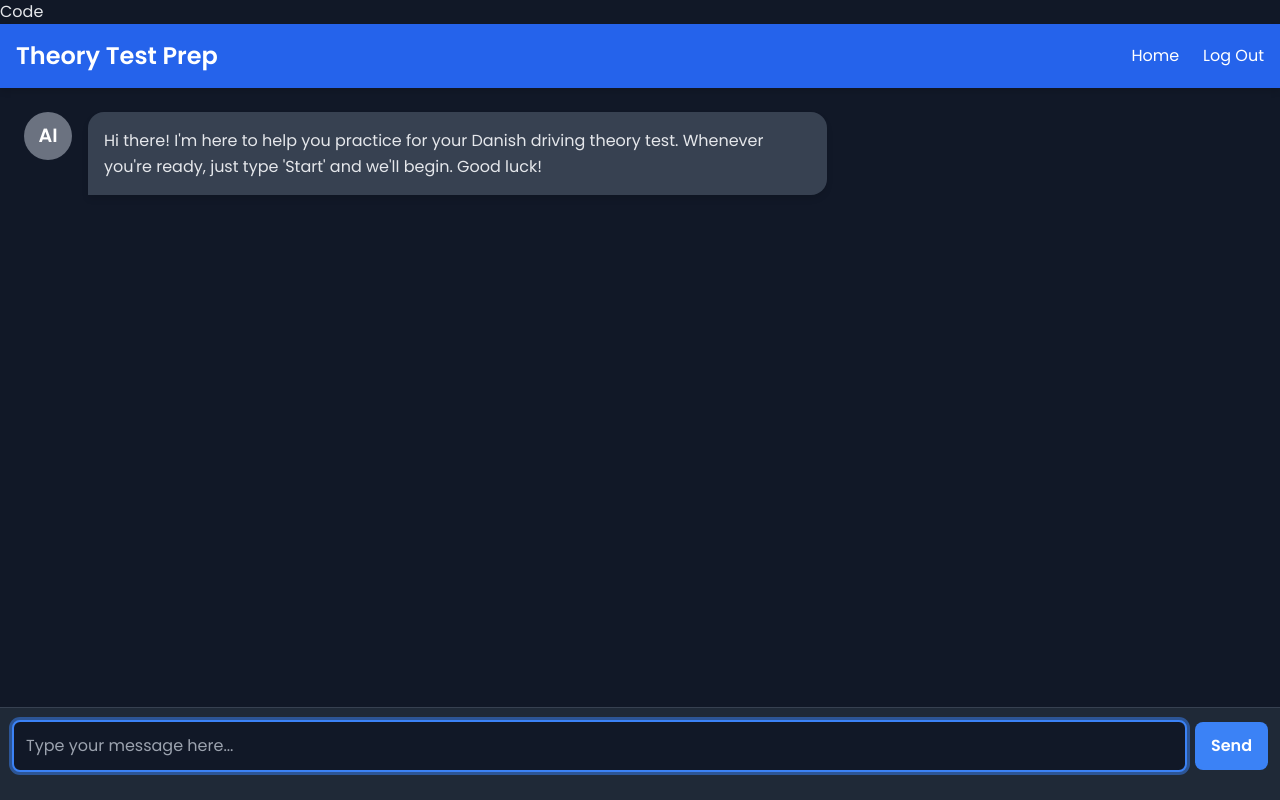
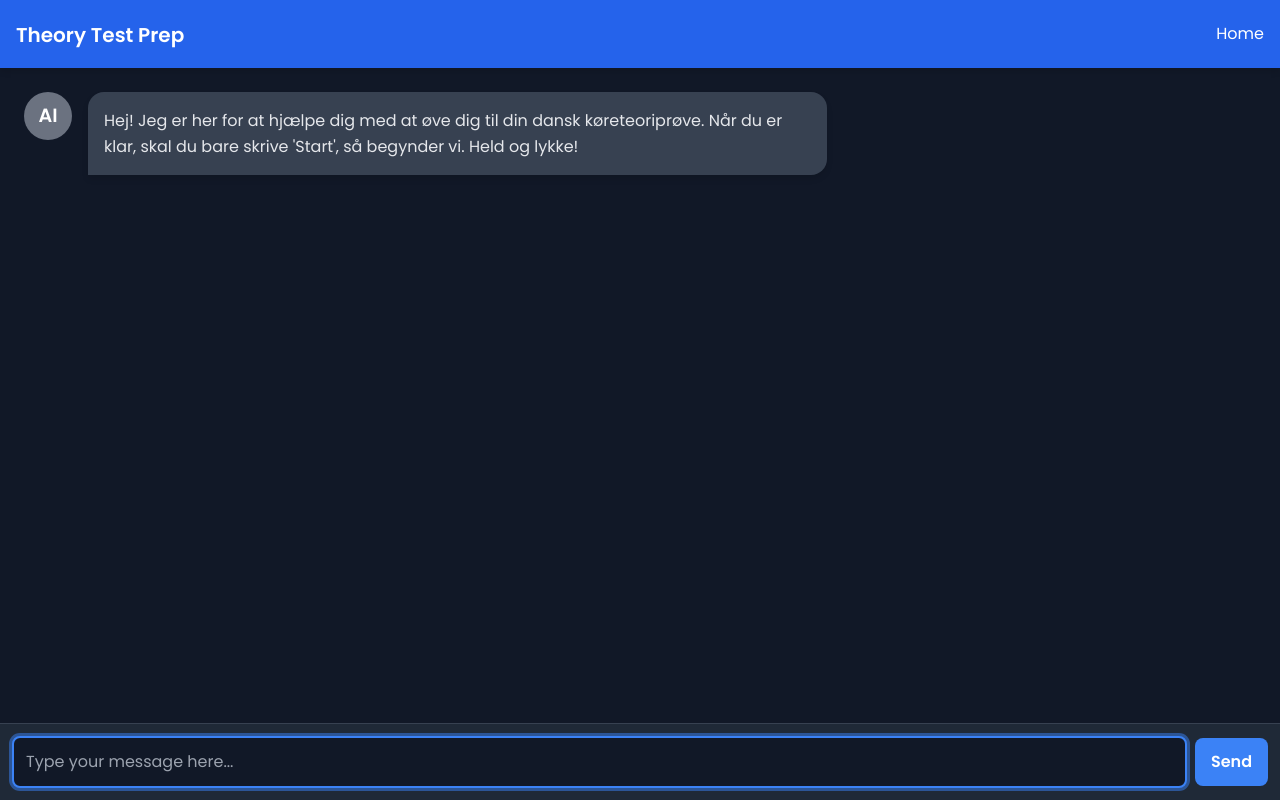
Before and after one commit to Teamfreya/Danishtheorytest, a Flask app: page /theory-test in a window 1280 px wide. Run offline with Flask 3, Linux system fonts and the light colour scheme; a user stored in the database is signed in; some libraries are stand-ins or nearby versions.

Commit message:
Update theory_test.html

```diff
--- a/Danish version theory test/templates/theory_test.html
+++ b/Danish version theory test/templates/theory_test.html
@@ -1,7 +1,3 @@
-Code
-
-
-
 <!DOCTYPE html>
 <html lang="en">
 
@@ -31,8 +27,9 @@ Code
       box-shadow: 0 4px 6px rgba(0, 0, 0, 0.1);
     }
 
-    h1 {
-      margin: 0;
+    h1 a {
+      color: white;
+      text-decoration: none;
       font-size: 1.25rem;
       font-weight: 600;
     }
@@ -41,8 +38,7 @@ Code
       flex-grow: 1;
       overflow-y: auto;
       padding: 1rem;
-      display: flex;
-      flex-direction: column;
+      padding-bottom: 5rem; /* Ensure space for the fixed footer */
     }
 
     .message {
@@ -74,13 +70,11 @@ Code
       background-color: #3b82f6;
       color: white;
       border-bottom-right-radius: 0;
-      /* Sharp corner for user message */
     }
 
     .assistant .message-content {
       background-color: #374151;
       border-bottom-left-radius: 0;
-      /* Sharp corner for assistant message */
     }
 
     .avatar {
@@ -98,7 +92,6 @@ Code
 
     .user .avatar {
       order: 1;
-      /* Move the user avatar to the right */
       margin-left: 1rem;
       margin-right: 0;
       background-color: #2563eb;
@@ -115,6 +108,12 @@ Code
       background-color: #1f2937;
       border-top: 1px solid #374151;
       padding: 0.75rem;
+      position: fixed; /* Stick footer at the bottom */
+      bottom: 0;
+      left: 0;
+      right: 0;
+      width: 100%; /* Full width */
+      z-index: 1000; /* Make sure it's on top */
     }
 
     form {
@@ -211,7 +210,6 @@ Code
       }
     }
 
-    /* Responsive adjustments */
     @media (min-width: 640px) {
       h1 {
         font-size: 1.5rem;
@@ -256,11 +254,10 @@ Code
 <body>
   <header class="bg-blue-600 text-white p-4 sticky top-0 z-50">
     <div class="container mx-auto flex justify-between items-center">
-      <h1 class="text-xl sm:text-2xl font-bold">Theory Test Prep</h1>
+      <h1><a href="/">Theory Test Prep</a></h1>
       <nav>
         <ul class="flex space-x-4 sm:space-x-6">
           <li><a href="/" class="hover:text-blue-200">Home</a></li>
-          <li><a href="/logout" class="hover:text-blue-200">Log Out</a></li>
         </ul>
       </nav>
     </div>
@@ -270,8 +267,8 @@ Code
 
   <footer>
     <form id="messageForm">
-      <input type="text" id="messageInput" placeholder="Type your message here..." />
-      <button type="submit" id="sendButton">Send</button>
+      <input type="text" id="messageInput" placeholder="Type your message here..." aria-label="Message input field" />
+      <button type="submit" id="sendButton" aria-label="Send message">Send</button>
     </form>
   </footer>
 
@@ -283,6 +280,11 @@ Code
 
     let messages = [];
     let isLoading = false;
+    let isUserNearBottom = true;
+
+    function scrollToBottom() {
+      messageArea.scrollTop = messageArea.scrollHeight;
+    }
 
     function formatResponse(text) {
       let formattedText = text.replace(/\*\*/g, "");
@@ -344,13 +346,9 @@ Code
       return thinkingDiv;
     }
 
-    function scrollToBottom() {
-      messageArea.scrollTop = messageArea.scrollHeight; // Scrolls the chat area to the bottom
-    }
-
     async function sendMessageToLangbase(messages) {
       const apiUrl = "https://api.langbase.com/beta/pipes/run";
-      const apiKey = `Bearer pipe_48BNbNX9NVqkSTSWozAbQqhR4W8cxVHwwKerKDTP4v31XpDeGerAjdHjPw92FhTqhYpMigqE3gwNvX2QxRu2t4Gj`;
+      const apiKey = `Bearer pipe_4o8UpZ9qcNwrrZ6QWerK2PsBD8p4VA1GsTQ8vGVRwJ3DW7p9CJNAr9tXAF9XVxqajY5A2CbjXrJBU4LdfeMPiHmK`;
 
       try {
         const response = await fetch(apiUrl, {
@@ -359,7 +357,7 @@ Code
             "Content-Type": "application/json",
             Authorization: apiKey,
           },
-          body: JSON.stringify({messages}),
+          body: JSON.stringify({ messages }),
         });
 
         const result = await response.json();
@@ -377,7 +375,7 @@ Code
       messageInput.disabled = true;
       sendButton.disabled = true;
 
-      const userMessage = {role: "user", content: messageInput.value};
+      const userMessage = { role: "user", content: messageInput.value };
       messages.push(userMessage);
       addMessage("user", userMessage.content);
       messageInput.value = "";
@@ -397,10 +395,7 @@ Code
       } catch (error) {
         console.error("Error:", error);
         thinkingAnimation.remove();
-        addMessage(
-          "assistant",
-          "Sorry, there was an error processing your request."
-        );
+        addMessage("assistant", "Sorry, there was an error processing your request.");
       } finally {
         isLoading = false;
         messageInput.disabled = false;
@@ -416,13 +411,11 @@ Code
     });
 
     // Initialize with welcome message
-    addMessage("assistant", "Hi there! I'm here to help you practice for your Danish driving theory test. Whenever you're ready, just type 'Start' and we'll begin. Good luck!");
+    addMessage("assistant", "Hej! Jeg er her for at hjælpe dig med at øve dig til din dansk køreteoriprøve. Når du er klar, skal du bare skrive 'Start', så begynder vi. Held og lykke!");
+    scrollToBottom(); // Ensure initial message is at the bottom
     messageInput.disabled = false;
     sendButton.disabled = false;
     messageInput.focus();
-
-    // Ensure scroll to bottom on window resize
-    window.addEventListener("resize", scrollToBottom);
   </script>
 </body>
 
```
